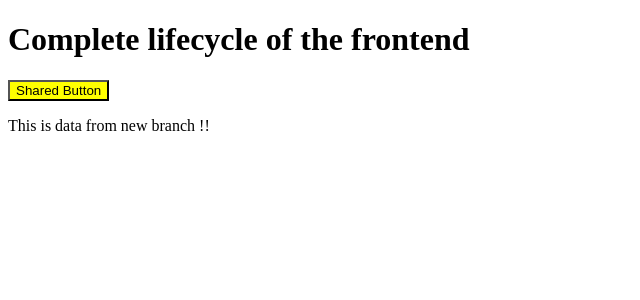
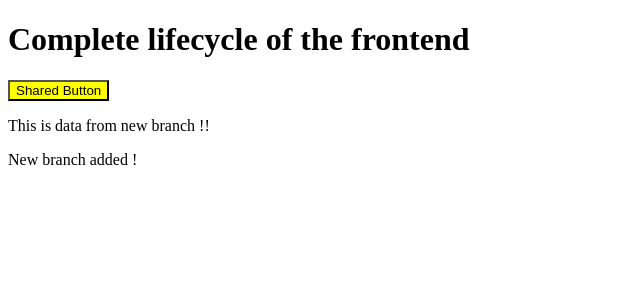
Before and after one commit to SaurabKunwar32/Scalable-React-Monorepo, a React (Vite) app in the folder apps/customer-portal/: page / in a window 1280 px wide. Shown: the top 300 px of the page, without its empty margins (0-640 px from the left). Built offline with nearby package versions, Linux system fonts and the light colour scheme.

Commit message:
feat:test new branch fo pr

```diff
--- a/apps/customer-portal/src/app/App.tsx
+++ b/apps/customer-portal/src/app/App.tsx
@@ -11,6 +11,7 @@ function App() {
         }}
       />
       <p>This is data from new branch !!</p>
+      <p>New branch added !</p>
     </>
   );
 }
```
